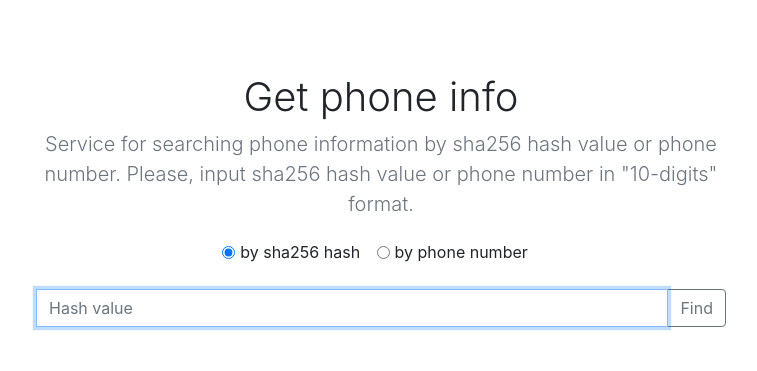
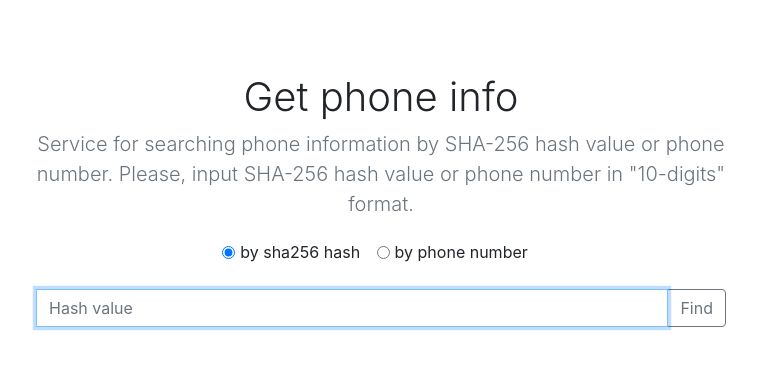
Before and after one commit to rgajdov/hash2phone, a Flask app: page /database/ in a window 1280 px wide. Shown: the part 56-427 px from the top of the page, without its empty margins (259-1016 px from the left). Run offline with Flask 2, Linux system fonts and the light colour scheme; some libraries are stand-ins or nearby versions.

Commit message:
Edit test description

```diff
--- a/app/templates/query_form.html
+++ b/app/templates/query_form.html
@@ -6,7 +6,7 @@
   <section class="jumbotron text-center">
     <div class="container">
         <h1>Get phone info</h1>
-        <p class="lead text-muted">Service for searching phone information by sha256 hash value or phone number. Please, input sha256 hash value or phone number in "10-digits" format.</p>
+        <p class="lead text-muted">Service for searching phone information by SHA-256 hash value or phone number. Please, input SHA-256 hash value or phone number in "10-digits" format.</p>
         <form id="form-query" class="form-query" action="#" method="POST" onsubmit="return false">
             <div class="form-check form-check-inline">
                 <input class="form-check-input" type="radio" name="queryType" id="inlineRadio1" value="1" checked>
```
